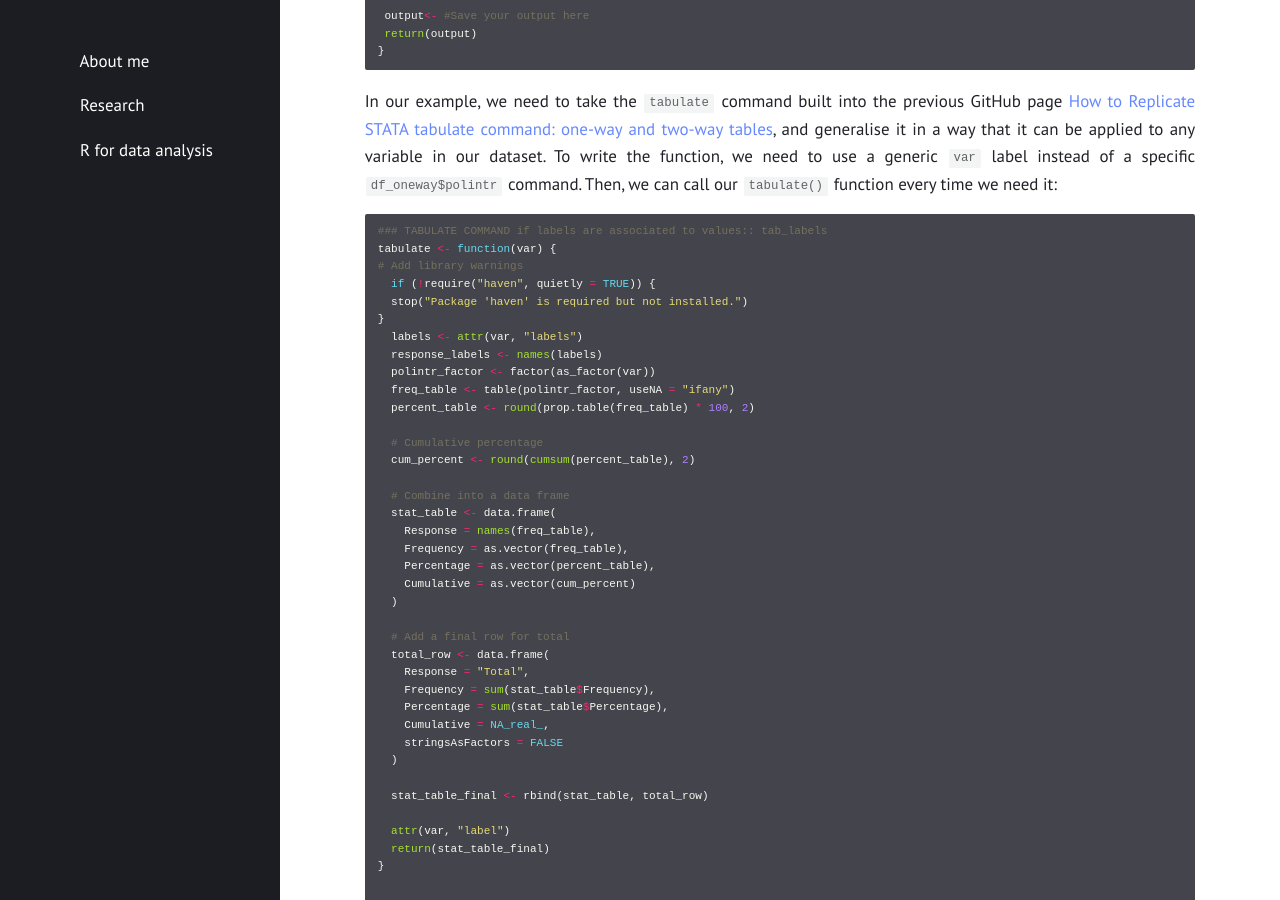
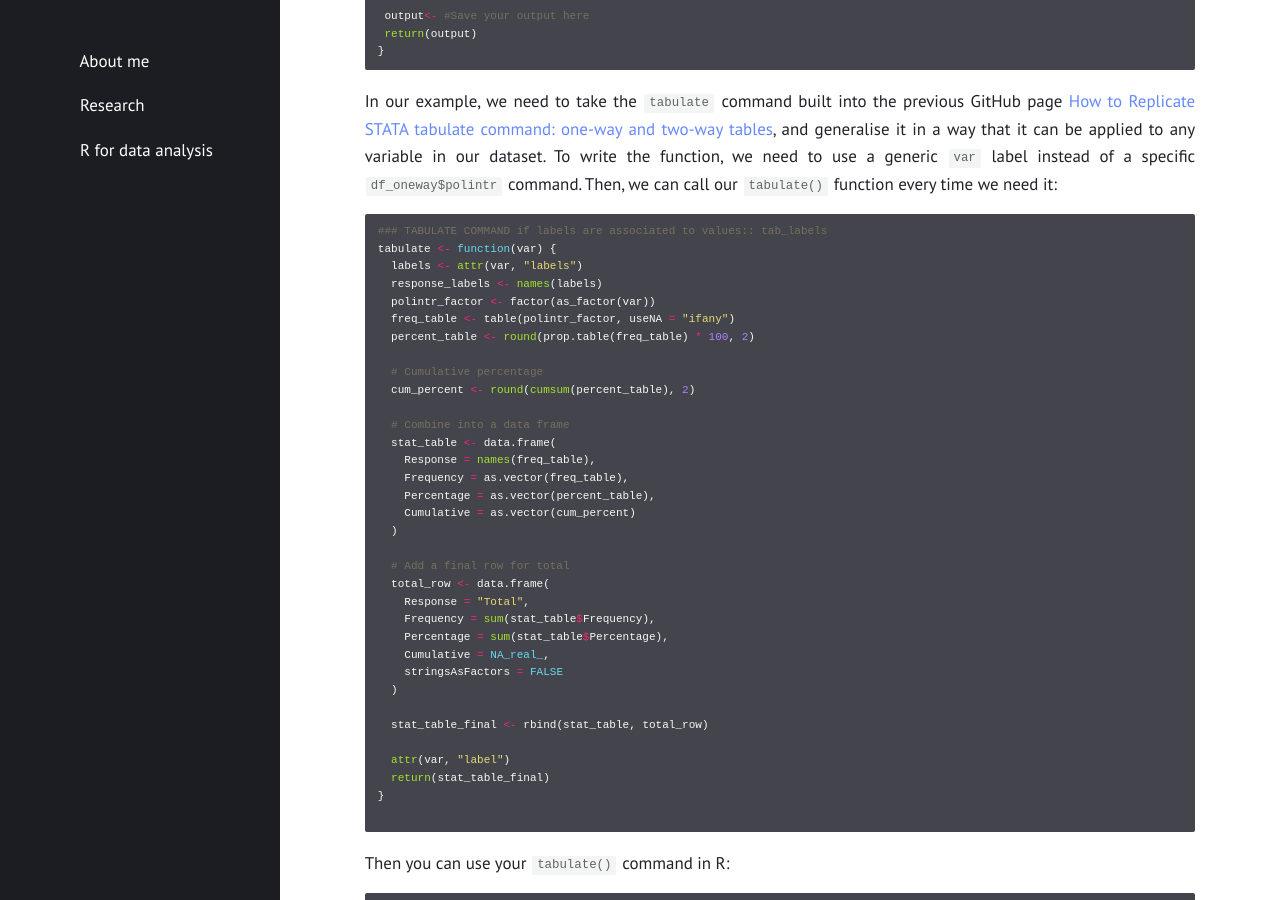
Before and after one commit to gubellom/gubellom.github.io, a Jekyll site: the page built from R files/Functions.md, in a window 1280 px wide and 900 px high, scrolled down 790 px. Built offline with Jekyll 4.4.1, drawn with Linux system fonts in a browser that asks for light colours.

Commit message:
Update Functions.md
Signed-off-by: Michele Gubello <62111923+gubellom@users.noreply.github.com>

````diff
--- a/R files/Functions.md
+++ b/R files/Functions.md
@@ -39,10 +39,6 @@ In our example, we need to take the `tabulate` command built into the previous G
 ```r
 ### TABULATE COMMAND if labels are associated to values:: tab_labels
 tabulate <- function(var) {
-# Add library warnings
-  if (!require("haven", quietly = TRUE)) {
-  stop("Package 'haven' is required but not installed.")
-}
   labels <- attr(var, "labels")
   response_labels <- names(labels)
   polintr_factor <- factor(as_factor(var))
````
Also changed, not shown: other parts of R files/Functions.md (+5 -0 lines).
